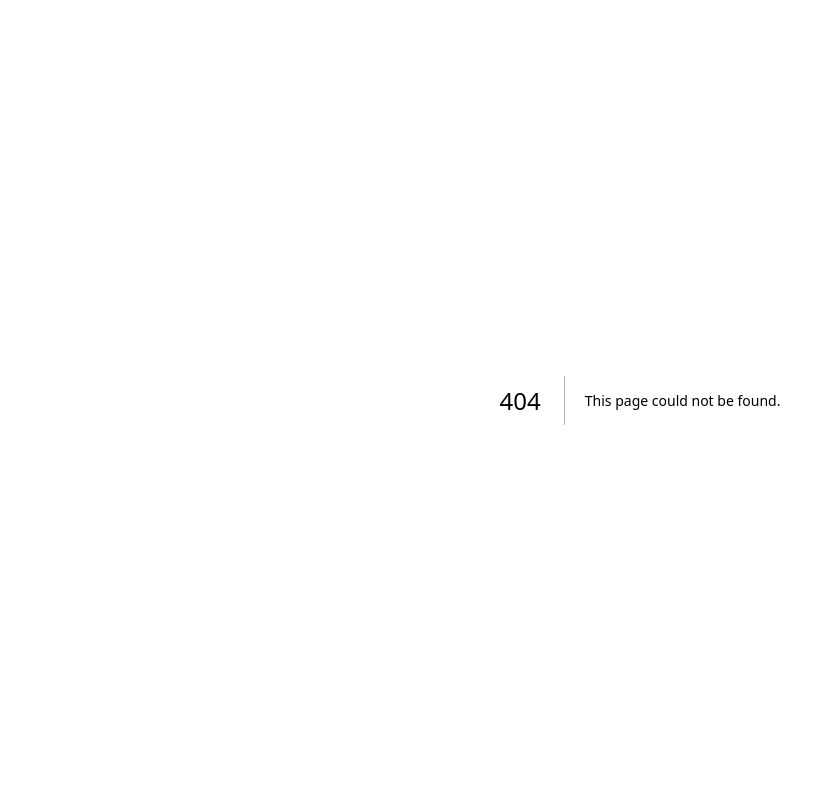
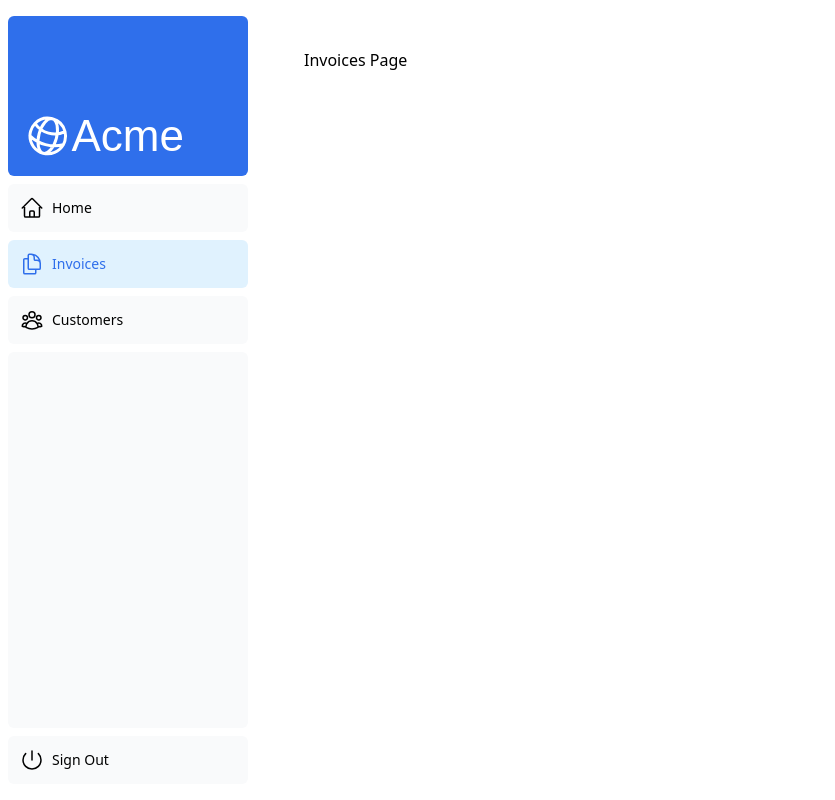
Before and after one commit to Hamza-1997/nextjs-dashboard, a Next.js app: page /dashboard/invoices in a window 1280 px wide. Before the commit this address had no page. Shown: the whole page, without its empty margins (0-835 px from the left). Built offline with nearby package versions, Linux system fonts and the light colour scheme; a web font is replaced by a local one.

Commit message:
invoice & customers pages

```diff
--- /dev/null
+++ b/app/dashboard/customers/page.tsx
@@ -0,0 +1,3 @@
+export default function Customers() {
+  return <p>Customers Page</p>;
+}
--- /dev/null
+++ b/app/dashboard/invoices/page.tsx
@@ -0,0 +1,3 @@
+export default function Invoices() {
+  return <p>Invoices Page</p>;
+}
```
